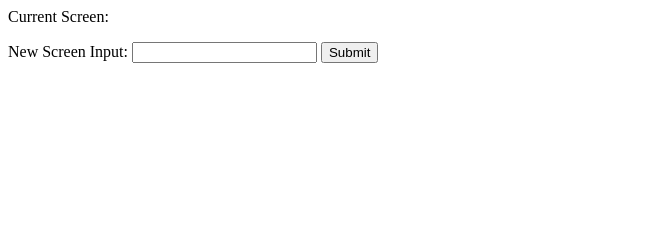
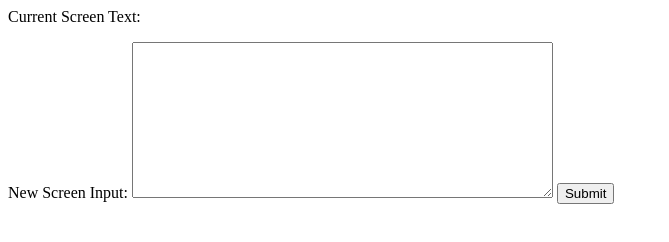
Before and after one commit to backlogathon/backlogathon-confidence-screen, a website: page dashboard/confidence-screen.html in a window 1280 px wide. Shown: the whole page, without its empty margins (0-669 px from the left). Drawn offline with Linux system fonts and the light colour scheme.

Commit message:
Update the text entry to use multi-line. Shockingly, it works right out of the box.

```diff
--- a/dashboard/confidence-screen.html
+++ b/dashboard/confidence-screen.html
@@ -4,11 +4,11 @@
     <meta charset="UTF-8">
 </head>
 <body>
-	<label>Current Screen:</label>
+	<label>Current Screen Text:</label>
 	<p id="confidence"></p>
 
 	<label>New Screen Input:</label>
-	<input id="confidenceInput" type="text"></input>
+	<textarea id="confidenceInput" cols="50" rows="10"></textarea>
 	<button id="submitButton">Submit</button>
 </body>
 
```
